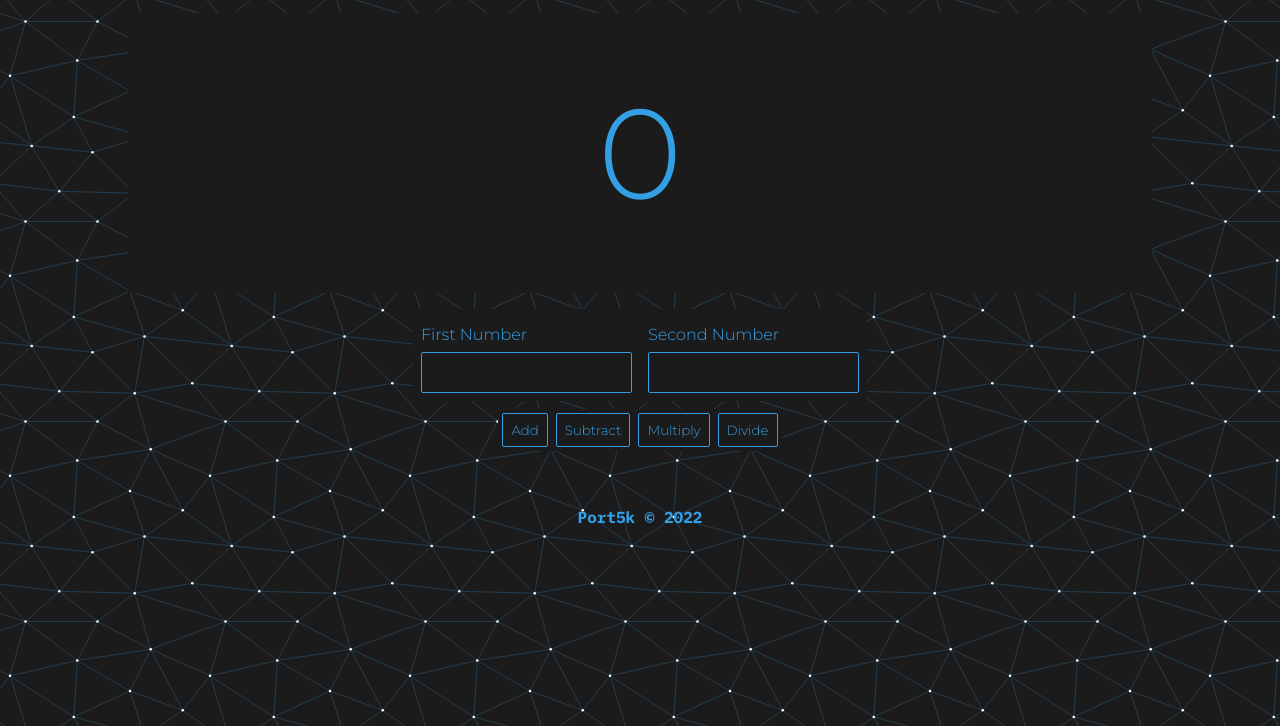
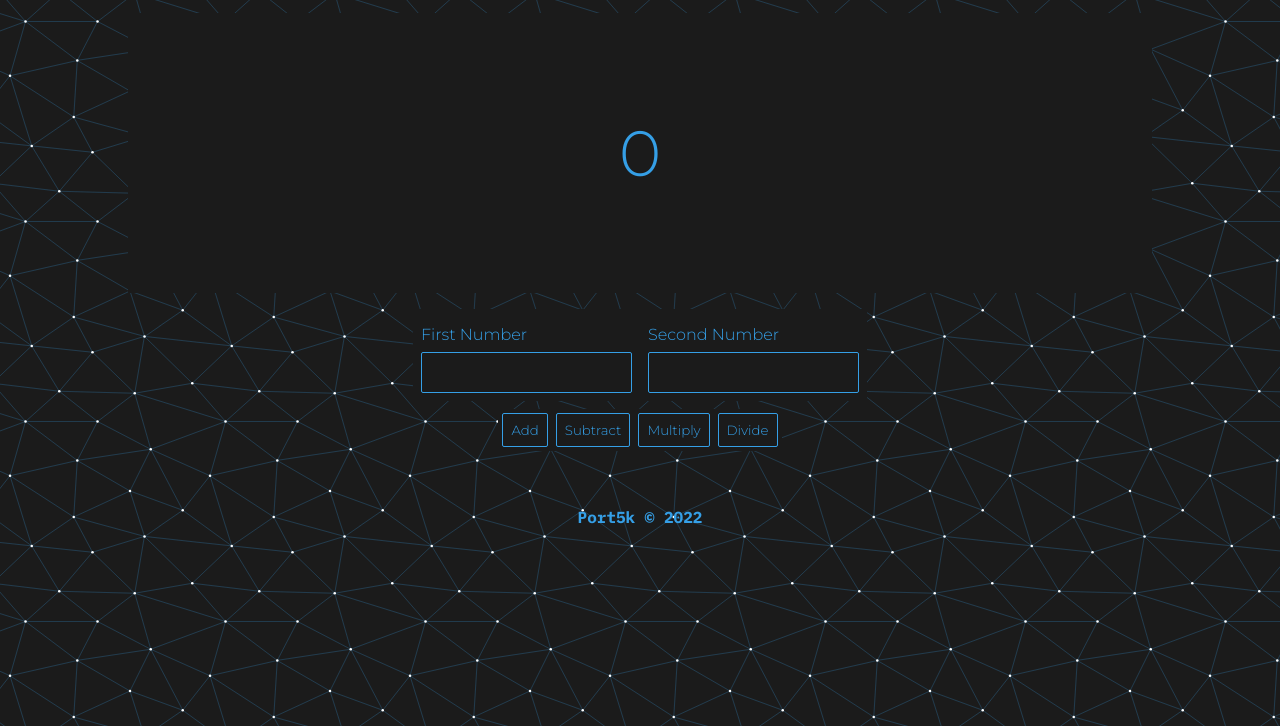
Before and after one commit to Port5k/simple-js-calc, a plain HTML site: page index.html in a window 1280 px wide. Shown: the part 74-800 px from the top of the page. Drawn offline with Linux system fonts and the light colour scheme.

Commit message:
New COmmit to change font size in display

```diff
--- a/css/styles.css
+++ b/css/styles.css
@@ -75,7 +75,7 @@ label {
   display: flex;
   justify-content: center;
   align-items: center;
-  font-size: clamp(10vw, 60px, 15vw);
+  font-size: clamp(5vw, 60px, 10vw);
   background-color: var(--bg_color);
 
 }
```
